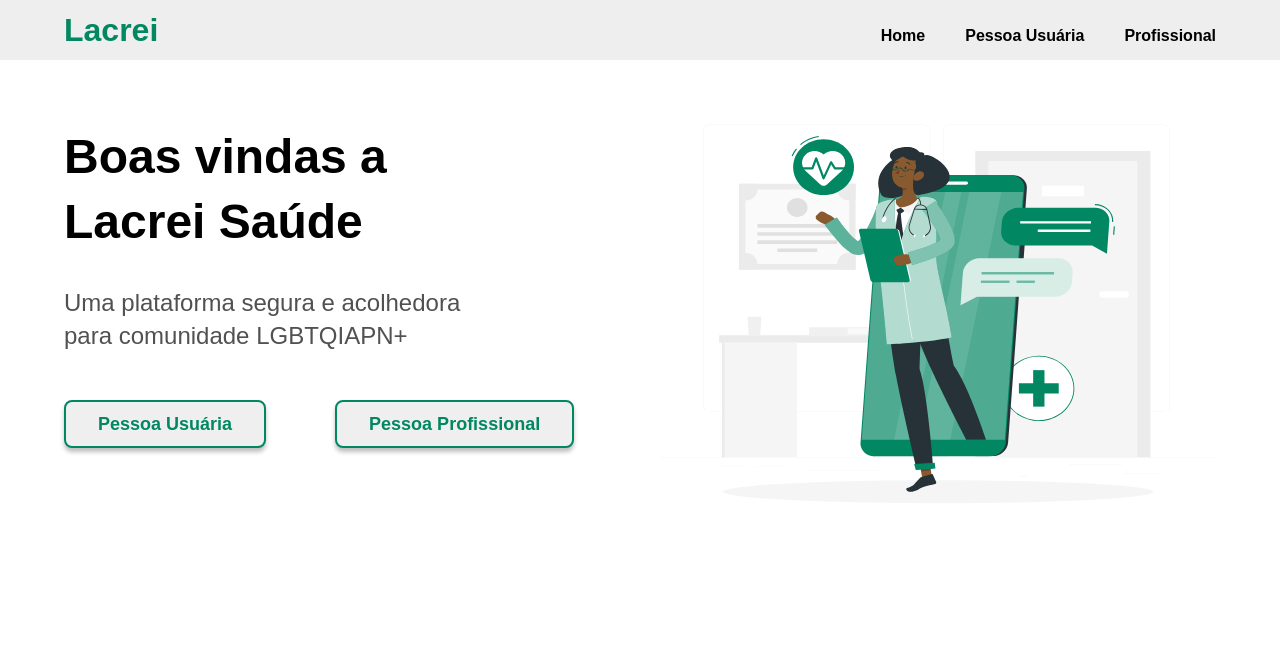
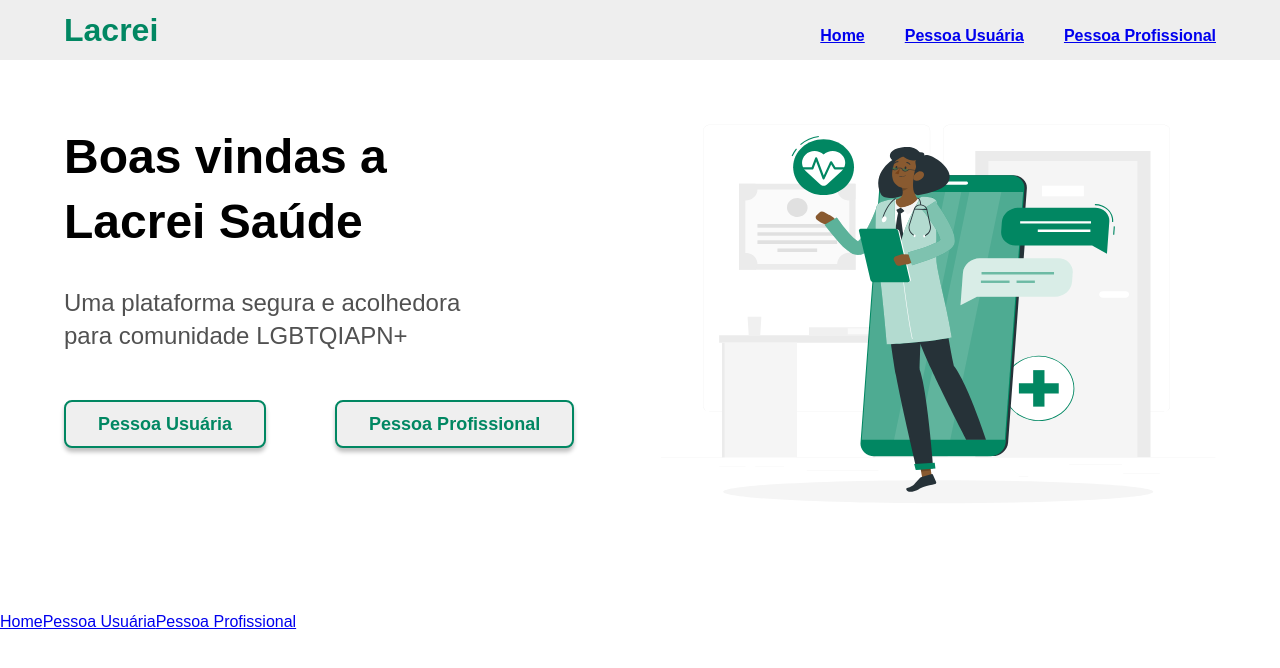
Before and after one commit to RaissaVasconcelos/Desafio-Lacrei2.0, a React (Vite) app in the folder desafio-lacrei/: page / in a window 1280 px wide. Shown: the top 668 px of the page. Built offline with nearby package versions, Linux system fonts and the light colour scheme.

Commit message:
refactor: add NavLink in Header component and configured routes

```diff
--- a/desafio-lacrei/src/App.tsx
+++ b/desafio-lacrei/src/App.tsx
@@ -1,15 +1,20 @@
 import { ThemeProvider } from 'styled-components'
 import { defaultTheme } from './style/themes/default'
 import { GlobalStyle } from './style/global'
+import { Routes, Route } from 'react-router-dom'
+import { Home } from './componentes/Home'
 import { Header } from './componentes/Header'
-import { Home } from './componentes/Home'
+import Footer from './componentes/Footer'
 
 function App() {
   return (
     <ThemeProvider theme={defaultTheme}>
+      <Header />
+      <Routes>
+        <Route path={'/'} element={<Home />}/>
+      </Routes>
       <GlobalStyle />
-      <Header />
-      <Home />
+      <Footer />
     </ThemeProvider>
   )
 }
--- a/desafio-lacrei/src/componentes/Header.tsx
+++ b/desafio-lacrei/src/componentes/Header.tsx
@@ -1,4 +1,5 @@
 import { HeaderContainer, NavContainer } from './Header.style'
+import { NavLink } from 'react-router-dom'
 
 export function Header() {
   return (
@@ -6,9 +7,9 @@ export function Header() {
       <div>
         <h1>Lacrei</h1>
         <NavContainer>
-          <p>Home</p>
-          <p>Pessoa Usuária</p>
-          <p>Profissional</p>
+          <NavLink to='/'>Home</NavLink>
+          <NavLink to='/'>Pessoa Usuária</NavLink>
+          <NavLink to='/'>Pessoa Profissional</NavLink>
         </NavContainer>
       </div>
     </HeaderContainer>
--- a/desafio-lacrei/src/componentes/Home.tsx
+++ b/desafio-lacrei/src/componentes/Home.tsx
@@ -1,4 +1,5 @@
 import image from '../../public/rafiki 2.svg'
+import { Header } from './Header'
 import { Main, ButtonContainer, SectionText } from './Home.styled'
 
 export function Home() {
--- a/desafio-lacrei/src/main.tsx
+++ b/desafio-lacrei/src/main.tsx
@@ -1,9 +1,12 @@
 import React from 'react'
 import ReactDOM from 'react-dom/client'
 import App from './App'
+import { BrowserRouter } from 'react-router-dom'
 
 ReactDOM.createRoot(document.getElementById('root') as HTMLElement).render(
   <React.StrictMode>
-    <App />
+    <BrowserRouter>
+      <App />
+    </BrowserRouter>
   </React.StrictMode>,
 )
```
